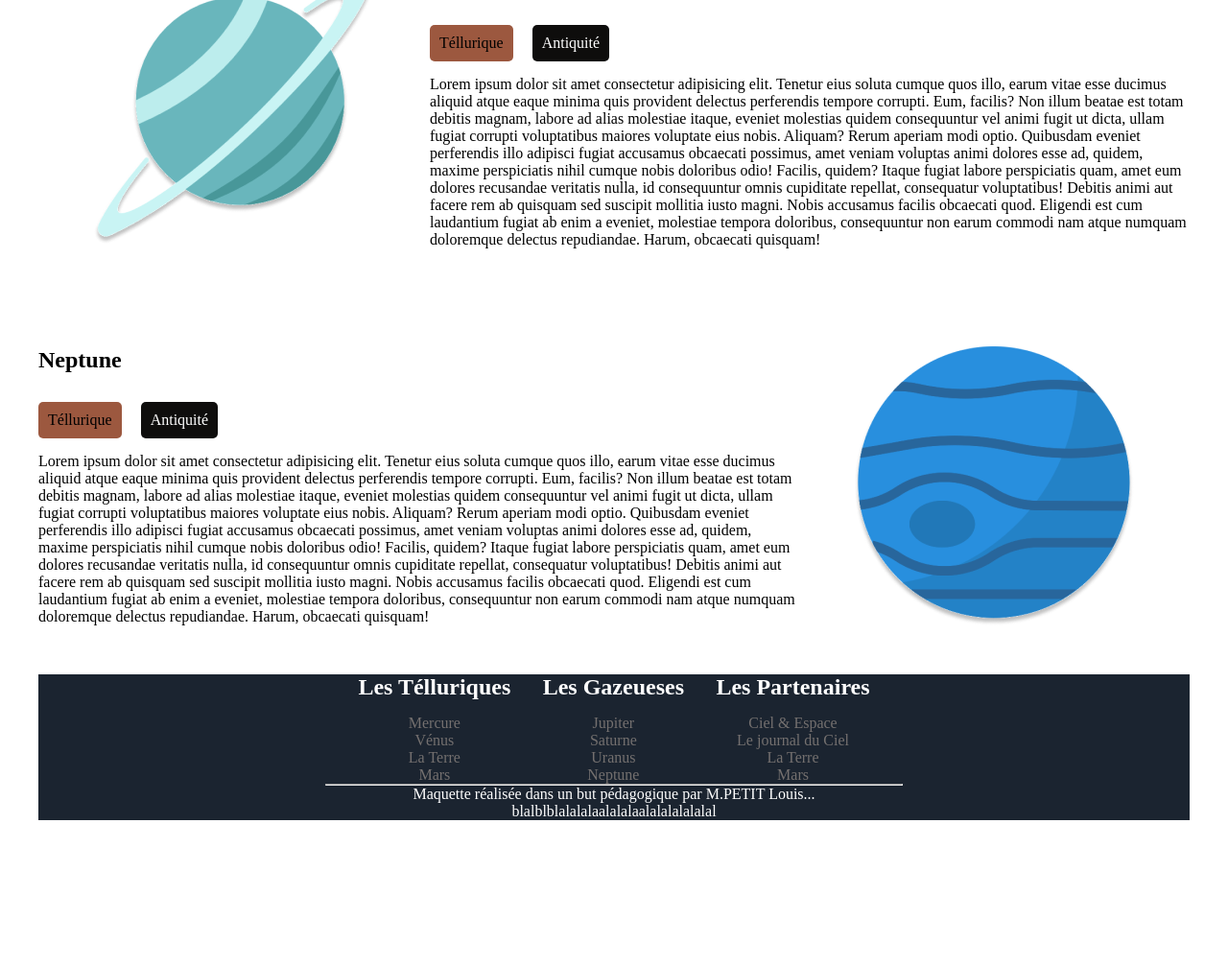
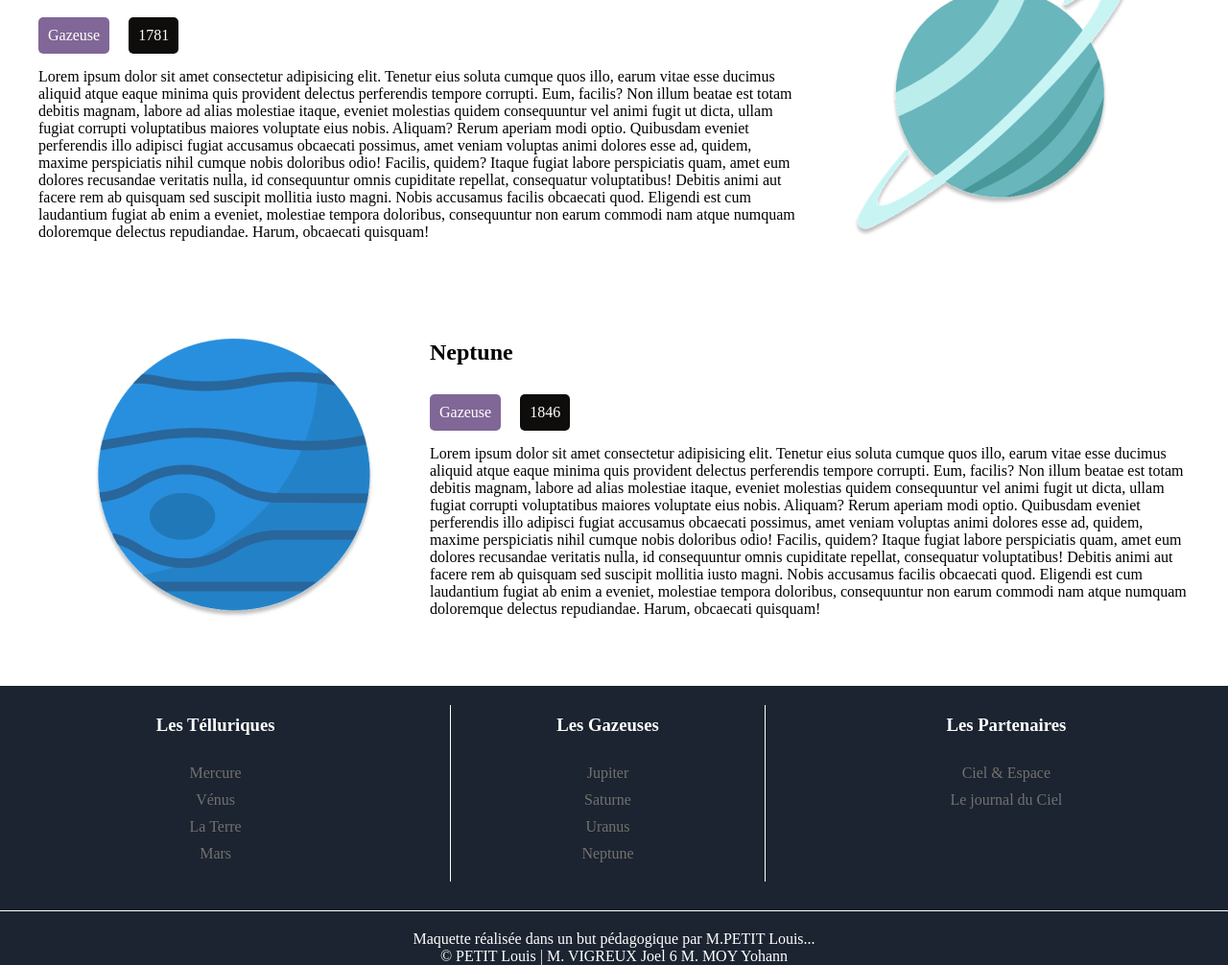
Before and after one commit to Appolo591/Planetes, a plain HTML site: page les-planetes.html in a window 1280 px wide. Shown: the part 2841-3847 px from the top of the page at 96% size. Before the commit the page ends 3696 px from the top, so only its background shows below. Drawn offline with Linux system fonts and the light colour scheme.

Commit message:
finalisation footer

```diff
--- a/les-planetes.html
+++ b/les-planetes.html
@@ -45,7 +45,7 @@
             <article>
                 <h2>Mercure</h2>
                 <div>
-                    <p>Téllurique</p>
+                    <p class="brown">Téllurique</p>
                     <p>Antiquité</p>
                 </div>
                 <p>
@@ -63,7 +63,7 @@
             <article>
                 <h2>Vénus</h2>
                 <div>
-                    <p>Téllurique</p>
+                    <p class="brown">Téllurique</p>
                     <p>Antiquité</p>
                 </div>
                 <p>
@@ -81,7 +81,7 @@
             <article>
                 <h2>La Terre</h2>
                 <div>
-                    <p>Téllurique</p>
+                    <p class="brown">Téllurique</p>
                     <p>Antiquité</p>
                 </div>
                 <p>
@@ -99,7 +99,7 @@
             <article>
                 <h2>Mars</h2>
                 <div>
-                    <p>Téllurique</p>
+                    <p class="brown">Téllurique</p>
                     <p>Antiquité</p>
                 </div>
                 <p>
@@ -111,15 +111,15 @@
                 </p>
             </article>
         </div>
-
-        <hr placeholder="TEST"><h3>ceinture d'astéroides</h3><hr>
-
+            <div id="middle-line">
+        <div class="trait-bas"></div><div>ceinture d'astéroides</div><div class="trait-bas"></div>
+            </div>
         <div>
             <img src="src/jupiter.png" alt="">
             <article>
                 <h2>Jupiter</h2>
                 <div>
-                    <p>Téllurique</p>
+                    <p class="gazeuse">Gazeuse</p>
                     <p>Antiquité</p>
                 </div>
                 <p>
@@ -137,7 +137,7 @@
             <article>
                 <h2>Saturne</h2>
                 <div>
-                    <p>Téllurique</p>
+                    <p class="gazeuse">Gazeuse</p>
                     <p>Antiquité</p>
                 </div>
                 <p>
@@ -155,8 +155,8 @@
             <article>
                 <h2>Uranus</h2>
                 <div>
-                    <p>Téllurique</p>
-                    <p>Antiquité</p>
+                    <p class="gazeuse">Gazeuse</p>
+                    <p>1781</p>
                 </div>
                 <p>
                     Lorem ipsum dolor sit amet consectetur adipisicing elit. Tenetur eius soluta cumque quos illo, earum vitae esse ducimus aliquid atque eaque minima quis provident delectus perferendis tempore corrupti. Eum, facilis?
@@ -173,8 +173,8 @@
             <article>
                 <h2>Neptune</h2>
                 <div>
-                    <p>Téllurique</p>
-                    <p>Antiquité</p>
+                    <p class="gazeuse">Gazeuse</p>
+                    <p>1846</p>
                 </div>
                 <p>
                     Lorem ipsum dolor sit amet consectetur adipisicing elit. Tenetur eius soluta cumque quos illo, earum vitae esse ducimus aliquid atque eaque minima quis provident delectus perferendis tempore corrupti. Eum, facilis?
@@ -193,7 +193,7 @@
         <div>
             <!-- Dupliquer 3 fois et adapter les contenus -->
             <section>
-                <h2>Les Télluriques</h2>
+                <h3>Les Télluriques</h3>
                 <ul>
                     <li><a href="">Mercure</a></li>
                     <li><a href="">Vénus</a></li>
@@ -202,7 +202,7 @@
                 </ul>
             </section>
             <section>
-                <h2>Les Gazeueses</h2>
+                <h3>Les Gazeuses</h3>
                 <ul>
                     <li><a href="">Jupiter</a></li>
                     <li><a href="">Saturne</a></li>
@@ -211,19 +211,18 @@
                 </ul>
             </section>
             <section>
-                <h2>Les Partenaires</h2>
+                <h3>Les Partenaires</h3>
                 <ul>
                     <li><a href="">Ciel & Espace</a></li>
                     <li><a href="">Le journal du Ciel</a></li>
-                    <li><a href="">La Terre</a></li>
-                    <li><a href="">Mars</a></li>
+
                 </ul>
             </section>
 
         </div>
-        <hr>
+
         <p>Maquette réalisée dans un but pédagogique par M.PETIT Louis...</p>
-        <p>blalblblalalalaalalalaalalalalalalal</p>
+        <p> &#xa9 PETIT Louis | M. VIGREUX Joel 6 M. MOY Yohann</p>
     </footer>
 
 </body>
--- a/style.css
+++ b/style.css
@@ -89,9 +89,12 @@ article div p{
 
 }
 
- article div p:first-of-type{
+ article div .brown{
     background-color: rgb(156, 88, 63);
     color: black;
+
+
+
 }
 article div p:last-of-type{
     background-color: rgb(14, 13, 12);
@@ -101,7 +104,8 @@ article div p:last-of-type{
 
 h3{
     text-align: center;
-    text-transform: uppercase;
+    text-transform: capitalize;
+    padding: 10px;
 }
 
 hr{
@@ -110,33 +114,55 @@ hr{
 
 }
 
+#middle-line{
+    display: flex ;
+    max-width: 1200px;
+
+
+}
+
+main #middle-line div {
+
+    border-bottom: solid black 1px;
+    width: 100%;
+}
+
+main #middle-line div:nth-of-type(2){
+
+    max-width: fit-content;
+    justify-content: center;
+    border-bottom: none;
+    padding:  0 15px ;
+    text-transform: uppercase;
+}
+
+
 footer{
     background-color: #1B2430;
     color: white;
-    max-width: 1200px;
     margin: 0 auto;
     text-align: center;
+    width: 100%;
 }
 
 footer div{
     display: flex;
     justify-content: space-evenly;
-    align-items: center;
-    width: 600px;
-    margin: 0 auto;
-
-
-}
-footer div section{
-
-
-    text-align: center;
-
+    max-width: 1400px;
+    margin: 20px auto 20px auto;
+    border-bottom: solid 1px white;
 }
 
 footer ul{
     list-style: none;
     align-content: space-around;
+    padding: 15px;
+}
+
+
+
+footer ul li {
+    padding: 5px;
 }
 
 
@@ -144,3 +170,22 @@ footer section a{
     text-decoration: none;
     color: rgb(116, 112, 111);
 }
+
+footer section{
+    margin: 20px;
+    margin-bottom: 30px;
+}
+
+
+
+article div .gazeuse{
+    color: white;
+    background-color: #816797;
+}
+
+footer section:nth-of-type(2){
+    border-left: solid 1px white ;
+    border-right: solid 1px white;
+    padding-left: 100px;
+    padding-right: 100px;
+}
```
